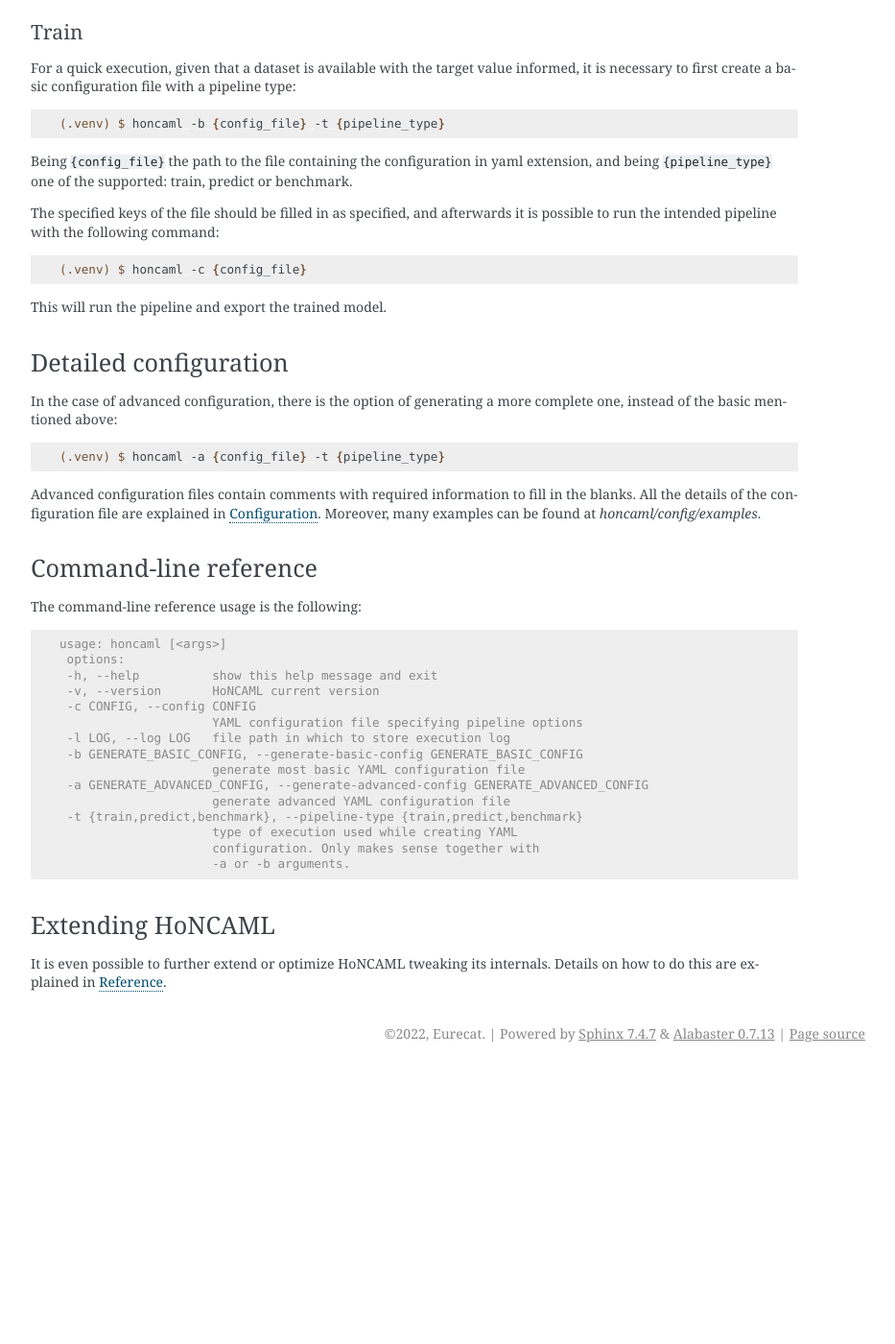
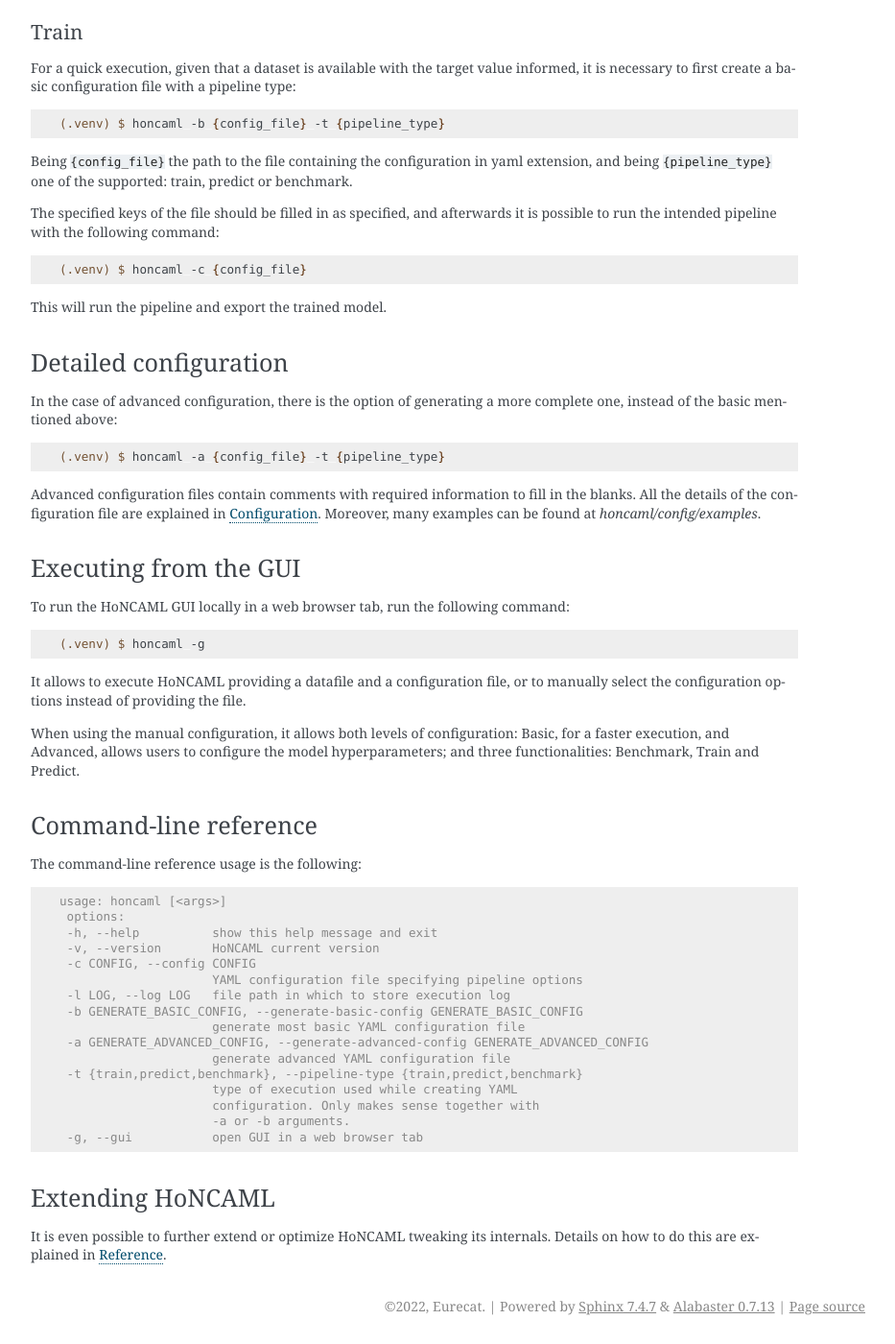
Before and after one commit to Data-Science-Eurecat/HoNCAML, a Sphinx documentation site: the page built from docs/source/usage.rst, in a window 1280 px wide and 1400 px high, scrolled down 584 px. Shown: the whole window at 96% size, without its empty margins (338-1271 px from the left). Built offline with Sphinx 7.4.7, drawn with Linux system fonts in a browser that asks for light colours; before the commit the page ends 1700 px from its top, so only the background shows below that; some of the changed text lies outside the part shown.

```diff
--- a/docs/source/usage.rst
+++ b/docs/source/usage.rst
@@ -71,6 +71,25 @@ in the blanks. All the details of the configuration file are explained in
 :ref:`configuration`. Moreover, many examples can be found at
 *honcaml/config/examples*.
 
+Executing from the GUI
+======================
+
+To run the HoNCAML GUI locally in a web browser tab, run the following command:
+
+.. code-block:: console
+
+   (.venv) $ honcaml -g
+
+
+It allows to execute HoNCAML providing a datafile and a configuration file, or
+to manually select the configuration options instead of providing the file.
+
+When using the manual configuration, it allows both levels of configuration:
+Basic, for a faster execution, and Advanced, allows users to configure the
+model hyperparameters; and three functionalities: Benchmark, Train and Predict.
+
+
+
 Command-line reference
 ======================
 
@@ -93,6 +112,7 @@ The command-line reference usage is the following:
                         type of execution used while creating YAML
                         configuration. Only makes sense together with
                         -a or -b arguments.
+    -g, --gui           open GUI in a web browser tab
 
 Extending HoNCAML
 =================
```
Also changed, not shown: README.md (+20 -4 lines), 1 other file.
